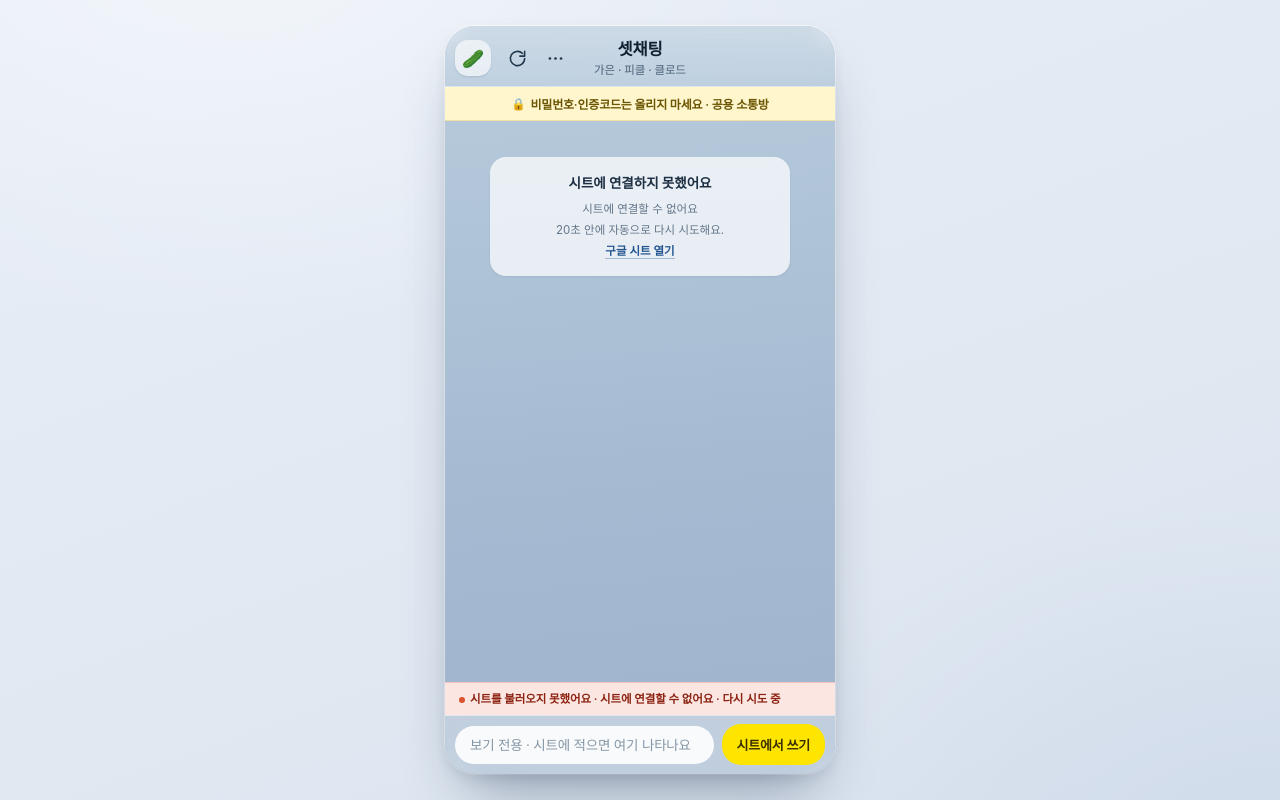
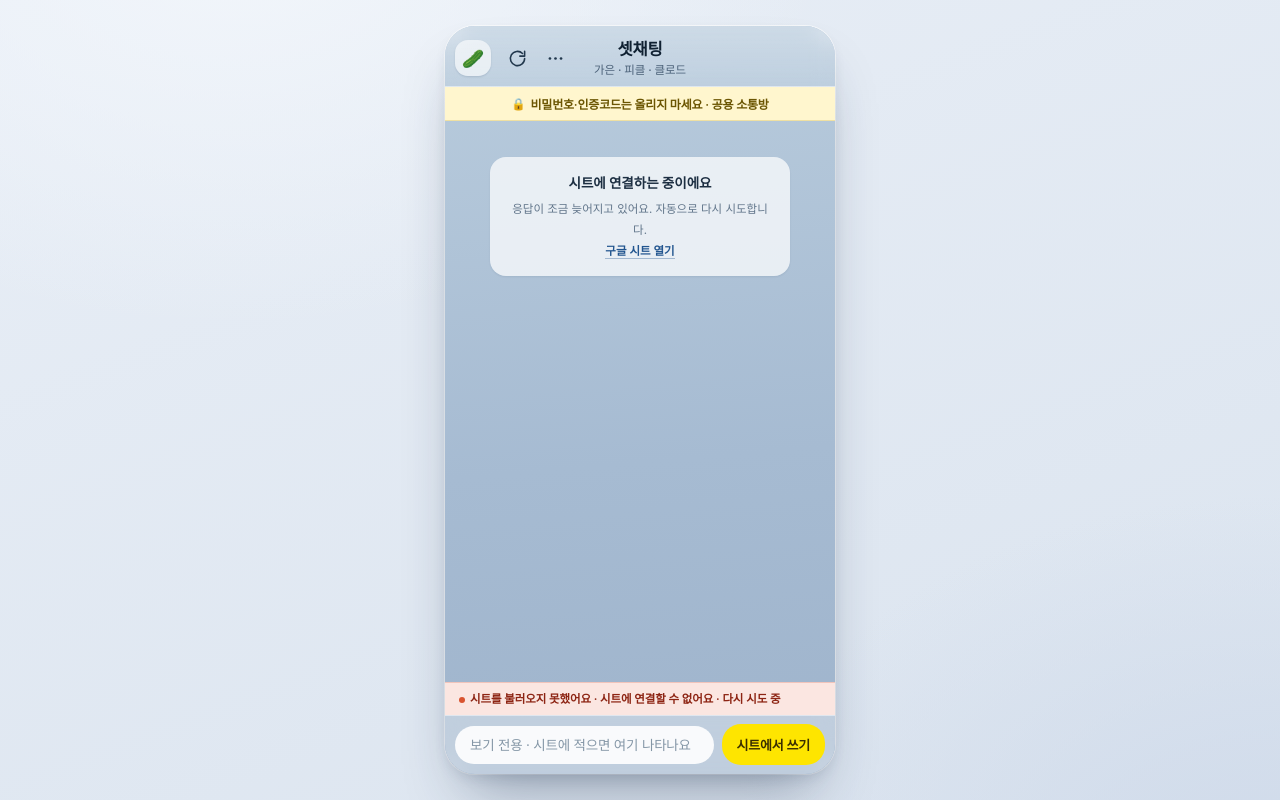
Before and after one commit to gaeun9764/pickle-claude-chat, a plain HTML site: page index.html in a window 1280 px wide. Drawn offline with Linux system fonts and the light colour scheme; no server answers.

Commit message:
Load sheet both ways at once, longer timeouts, auto retry

```diff
--- a/index.html
+++ b/index.html
@@ -584,13 +584,13 @@
     return data;
   }
 
-  // script-tag fallback (works even where fetch/CORS is blocked, e.g. file://)
+  // script-tag loader: works even where fetch/CORS is slow or blocked (e.g. file://)
   function viaJsonp(){
     return new Promise(function(resolve, reject){
-      var name = "__gvizCb" + Date.now();
+      var name = "__gvizCb" + Date.now() + Math.floor(Math.random() * 1000);
       var script = document.createElement("script");
       var done = false;
-      var timer = setTimeout(function(){ finish(new Error("응답 시간 초과")); }, 12000);
+      var timer = setTimeout(function(){ finish(new Error("시트 응답이 늦어지고 있어요")); }, 20000);
 
       function cleanup(){
         clearTimeout(timer);
@@ -611,9 +611,9 @@
     });
   }
 
-  function fetchTable(){
+  function viaFetch(){
     var ctrl = (typeof AbortController !== "undefined") ? new AbortController() : null;
-    var timer = ctrl ? setTimeout(function(){ try { ctrl.abort(); } catch(e){} }, 10000) : null;
+    var timer = ctrl ? setTimeout(function(){ try { ctrl.abort(); } catch(e){} }, 20000) : null;
     function clear(){ if (timer) { clearTimeout(timer); timer = null; } }
 
     return fetch(GVIZ_URL + "&_=" + Date.now(), {
@@ -625,11 +625,30 @@
         if (!res.ok) throw new Error("HTTP " + res.status);
         return res.text();
       })
-      .then(function(text){ clear(); return checkData(parseGviz(text)); })
-      .catch(function(){
-        clear();
-        return viaJsonp().then(checkData);
-      });
+      .then(function(text){ clear(); return parseGviz(text); })
+      .catch(function(e){ clear(); throw e; });
+  }
+
+  // ask both ways at once and take whichever answers first
+  function fetchTable(){
+    return new Promise(function(resolve, reject){
+      var settled = false, failures = 0, lastErr = null;
+
+      function ok(data){
+        if (settled) return;
+        try { var d = checkData(data); settled = true; resolve(d); }
+        catch(e){ bad(e); }
+      }
+      function bad(e){
+        if (settled) return;
+        lastErr = e || new Error("알 수 없는 오류");
+        failures++;
+        if (failures >= 2){ settled = true; reject(lastErr); }
+      }
+
+      viaFetch().then(ok, bad);
+      viaJsonp().then(ok, bad);
+    });
   }
 
   function load(showSpin){
@@ -657,11 +676,14 @@
           chatEl.innerHTML = "";
           var box = document.createElement("div");
           box.className = "state";
-          box.innerHTML = '<b>시트에 연결하지 못했어요</b>' +
-            '<span class="small">' + esc(err.message || "네트워크 오류") + '<br>' +
-            '20초 안에 자동으로 다시 시도해요.<br>' +
+          box.innerHTML = '<b>시트에 연결하는 중이에요</b>' +
+            '<span class="small">응답이 조금 늦어지고 있어요. 자동으로 다시 시도합니다.<br>' +
             '<a href="' + SHEET_URL + '" target="_blank" rel="noopener">구글 시트 열기</a></span>';
           chatEl.appendChild(box);
+        }
+        // retry sooner than the poll interval when a load fails
+        if (!retryTimer && !document.hidden){
+          retryTimer = setTimeout(function(){ retryTimer = null; load(false); }, 6000);
         }
       })
       .then(function(){
@@ -728,6 +750,7 @@
   });
 
   var pollTimer = null;
+  var retryTimer = null;
   function startPolling(){
     stopPolling();
     pollTimer = setInterval(function(){
```
